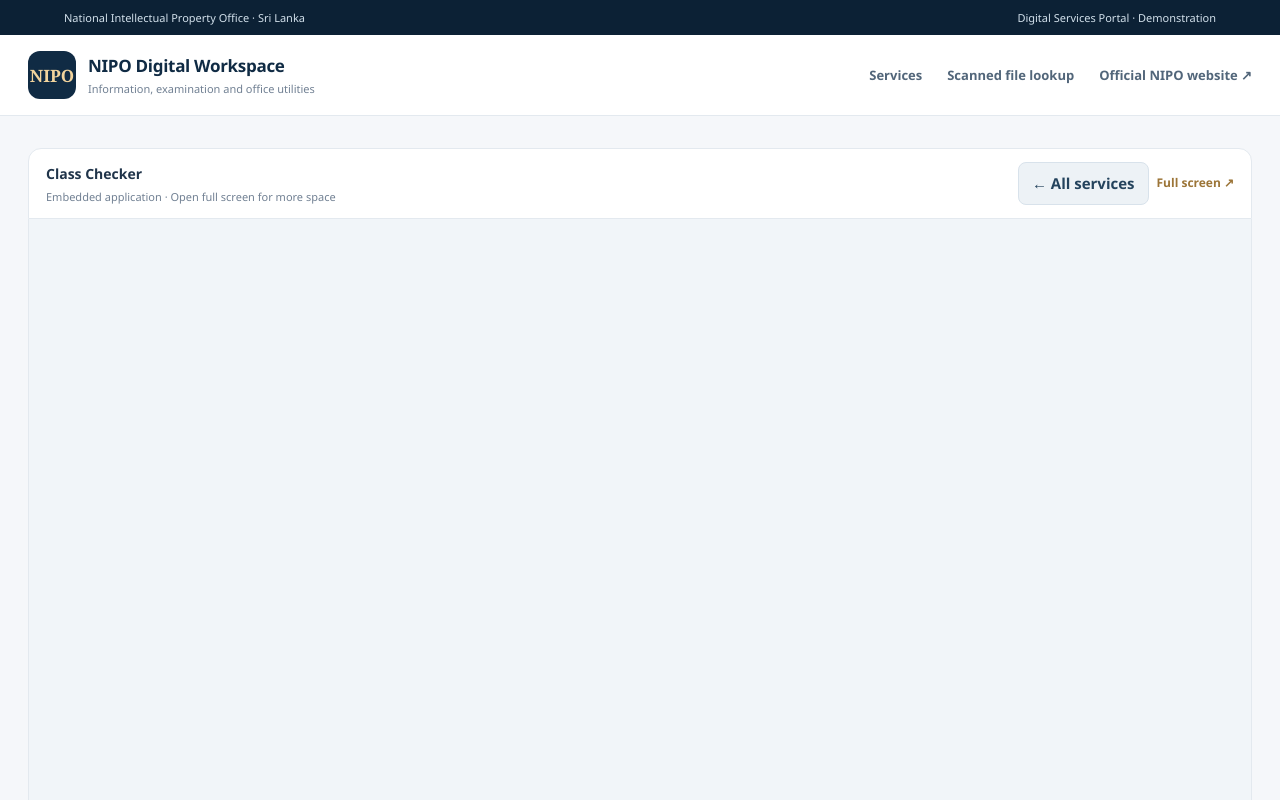
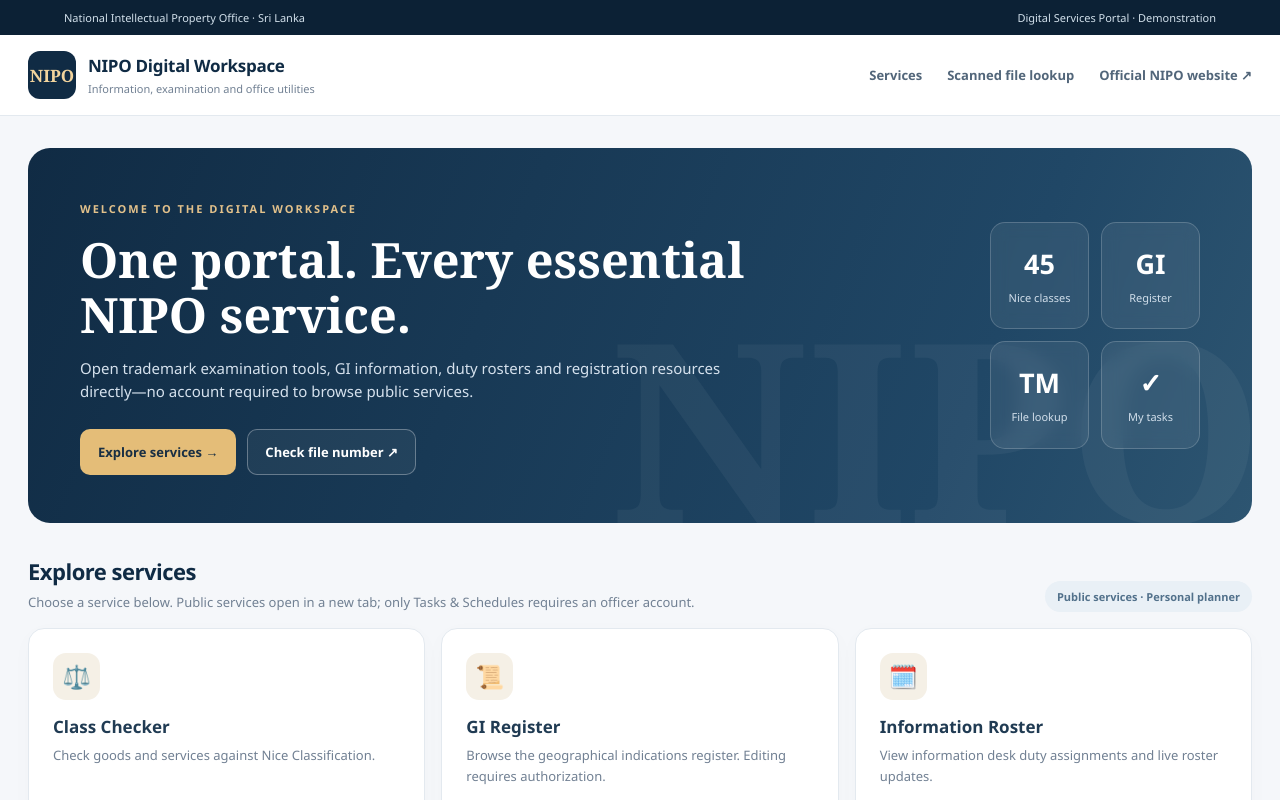
Before and after one commit to sandaruwanipo/all_in_one, a plain HTML site: page index.html in a window 1280 px wide. Both pictures are taken after a click on the button 226 px from the left and 737 px from the top of the page. Shown: the top 800 px of the page. Drawn offline with nearby package versions, Linux system fonts and the light colour scheme.

Commit message:
Update index.html

```diff
--- a/index.html
+++ b/index.html
@@ -4,8 +4,8 @@
 </style></head><body><div class="topline"><span>National Intellectual Property Office · Sri Lanka</span><span>Digital Services Portal · Demonstration</span></div>
 <header class="header"><div class="headerinner"><a href="./index.html" class="logo"><div class="seal">NIPO</div><div><strong>NIPO Digital Workspace</strong><small>Information, examination and office utilities</small></div></a><button class="menuToggle" id="menuToggle" aria-label="Toggle menu">☰</button><nav class="links" id="links"><a href="#services">Services</a><a href="#scan">Scanned file lookup</a><a href="https://www.nipo.gov.lk/" target="_blank" rel="noopener">Official NIPO website ↗</a></nav></div></header>
 <main class="container"><section id="landing"><div class="hero"><div><span class="eyebrow">Welcome to the digital workspace</span><h1>One portal. Every essential NIPO service.</h1><p>Open trademark examination tools, GI information, duty rosters and registration resources directly—no account required to browse public services.</p><div class="actions"><a class="primary" href="#services">Explore services →</a><a class="outline" href="#scan">Check file number ↗</a></div></div><div class="heroart"><span><b>45</b><small>Nice classes</small></span><span><b>GI</b><small>Register</small></span><span><b>TM</b><small>File lookup</small></span><span><b>✓</b><small>My tasks</small></span></div></div>
-<div class="heading" id="services"><div><h2>Explore services</h2><p>Choose a service below. ACT opens in a new tab; only Tasks & Schedules requires an officer account.</p></div><span class="tag">Public services · Personal planner</span></div><div class="grid" id="cards"></div>
-<div class="utility" id="scan"><div class="panel"><span class="eyebrow" style="color:#a07836">Quick utility</span><h3>Scanned file number checker</h3><p>Enter a trademark application number to check whether it appears in the published TM.csv dataset. No Excel upload required.</p><div class="lookup"><input id="number" aria-label="Application number" placeholder="e.g. 278594 or LK-T-1-278594"><button id="check">Check file</button></div><div class="result" id="result" aria-live="polite">Enter a number to search.</div><div class="note">ⓘ <span>A matching number indicates presence in the published list only; it does not confirm the current file status.</span></div></div><div class="panel"><span class="eyebrow" style="color:#a07836">How to use the portal</span><h3>Public tools at your fingertips.</h3><p>Open a service card to work within this website, or select full screen for a larger view. No registration is needed to browse these tools.</p><div class="privacy"><span class="lock">🌐</span><div><strong>Open access</strong><small>Class Checker, GI Register, Information Roster, Visitor Portal and Registration Portal open without account creation. Saved records and restricted editing remain protected by database permissions.</small></div></div></div></div></section>
+<div class="heading" id="services"><div><h2>Explore services</h2><p>Choose a service below. Public services open in a new tab; only Tasks & Schedules requires an officer account.</p></div><span class="tag">Public services · Personal planner</span></div><div class="grid" id="cards"></div>
+<div class="utility" id="scan"><div class="panel"><span class="eyebrow" style="color:#a07836">Quick utility</span><h3>Scanned file number checker</h3><p>Enter a trademark application number to check whether it appears in the published TM.csv dataset. No Excel upload required.</p><div class="lookup"><input id="number" aria-label="Application number" placeholder="e.g. 278594 or LK-T-1-278594"><button id="check">Check file</button></div><div class="result" id="result" aria-live="polite">Enter a number to search.</div><div class="note">ⓘ <span>A matching number indicates presence in the published list only; it does not confirm the current file status.</span></div></div><div class="panel"><span class="eyebrow" style="color:#a07836">How to use the portal</span><h3>Public tools at your fingertips.</h3><p>Open a service card to launch the application in a separate tab. No portal login is required to browse public tools.</p><div class="privacy"><span class="lock">🌐</span><div><strong>Open access</strong><small>Class Checker, GI Register, Information Roster, Visitor Portal and Registration Portal open without account creation. Saved records and restricted editing remain protected by database permissions.</small></div></div></div></div></section>
 <section class="preview" id="preview"><div class="previewtop"><div><strong id="previewTitle">Service preview</strong><p>Embedded application · Open full screen for more space</p></div><div style="display:flex;gap:8px;flex-wrap:wrap"><button id="closePreview">← All services</button><a id="fullLink" class="previewlink" target="_blank" rel="noopener" style="align-self:center">Full screen ↗</a></div></div><div id="previewError" role="alert" style="display:none;background:#fff2e9;color:#834422;border:1px solid #edccb4;padding:14px;border-radius:10px;margin:12px 0;font-size:13px"></div><iframe id="appFrame" title="NIPO service preview"></iframe></section>
 <footer class="footer"><span>NIPO Digital Workspace · Independent prototype for review. Not an official NIPO publication.</span><span>Public access does not authorize editing protected records.</span></footer></main>
 <script>
@@ -22,26 +22,17 @@ const apps=[
 ['todo','🔒','Tasks & Schedules','Personal to-do list, calendar and leave planner. An account is required only here.','officer-login.html']
 ];
 const cards=document.getElementById('cards'),preview=document.getElementById('preview'),landing=document.getElementById('landing');
-cards.innerHTML=apps.map(([id,ico,title,desc,file])=>`<button class="tile ${id==='todo'?'private':''}" data-id="${id}"><span class="icon">${ico}</span><h3>${title}</h3><p>${desc}</p><span class="cta">${id==='desk'?'Coming soon':id==='todo'?'Sign up / Log in':id==='act'?'Open ACT website ↗':'Open service'} →</span></button>`).join('');
-async function openApp(id){
+cards.innerHTML=apps.map(([id,ico,title,desc,file])=>`<button class="tile ${id==='todo'?'private':''}" data-id="${id}"><span class="icon">${ico}</span><h3>${title}</h3><p>${desc}</p><span class="cta">${id==='desk'?'Coming soon':id==='todo'?'Sign up / Log in':id==='act'?'Open ACT website ↗':'Open service ↗'} →</span></button>`).join('');
+function openApp(id){
  const a=apps.find(x=>x[0]===id);
- if(!a||!a[4]){alert('The Information Desk Portal will be added when its HTML file is available.');return;}
- if(id==='todo'){location.href=a[4];return;}
- if(id==='act'){window.open(a[4], '_blank', 'noopener,noreferrer');return;}
- document.getElementById('previewTitle').textContent=a[2];
- activePreviewId=id;
- const error=document.getElementById('previewError');error.style.display='none';error.textContent='';
- const frame=document.getElementById('appFrame');frame.src=a[4];
- document.getElementById('fullLink').href=a[4];
- landing.style.display='none';preview.classList.add('active');window.scrollTo(0,0);
- // GitHub Pages returns a visible 404 document when an app is absent. Make the missing path clear.
- try{
-  const response=await fetch(a[4],{method:'HEAD',cache:'no-store'});
-  if(!response.ok && activePreviewId===id){
-   error.textContent='Application file unavailable (HTTP '+response.status+'): '+a[4]+'. Upload this exact HTML filename inside the apps folder of your GitHub repository.';
-   error.style.display='block';
-  }
- }catch(e){/* Offline previews may not support HEAD; the app still opens normally. */}
+ if(!a || !a[4]){alert('This service has not yet been configured.');return;}
+ // Navigate directly instead of embedding third-party pages in an iframe.
+ // Relative links resolve within the GitHub Pages repository.
+ if(id==='todo'){
+   window.location.assign(a[4]);
+ }else{
+   window.open(a[4], '_blank', 'noopener,noreferrer');
+ }
 }
 let activePreviewId='';
 
```
